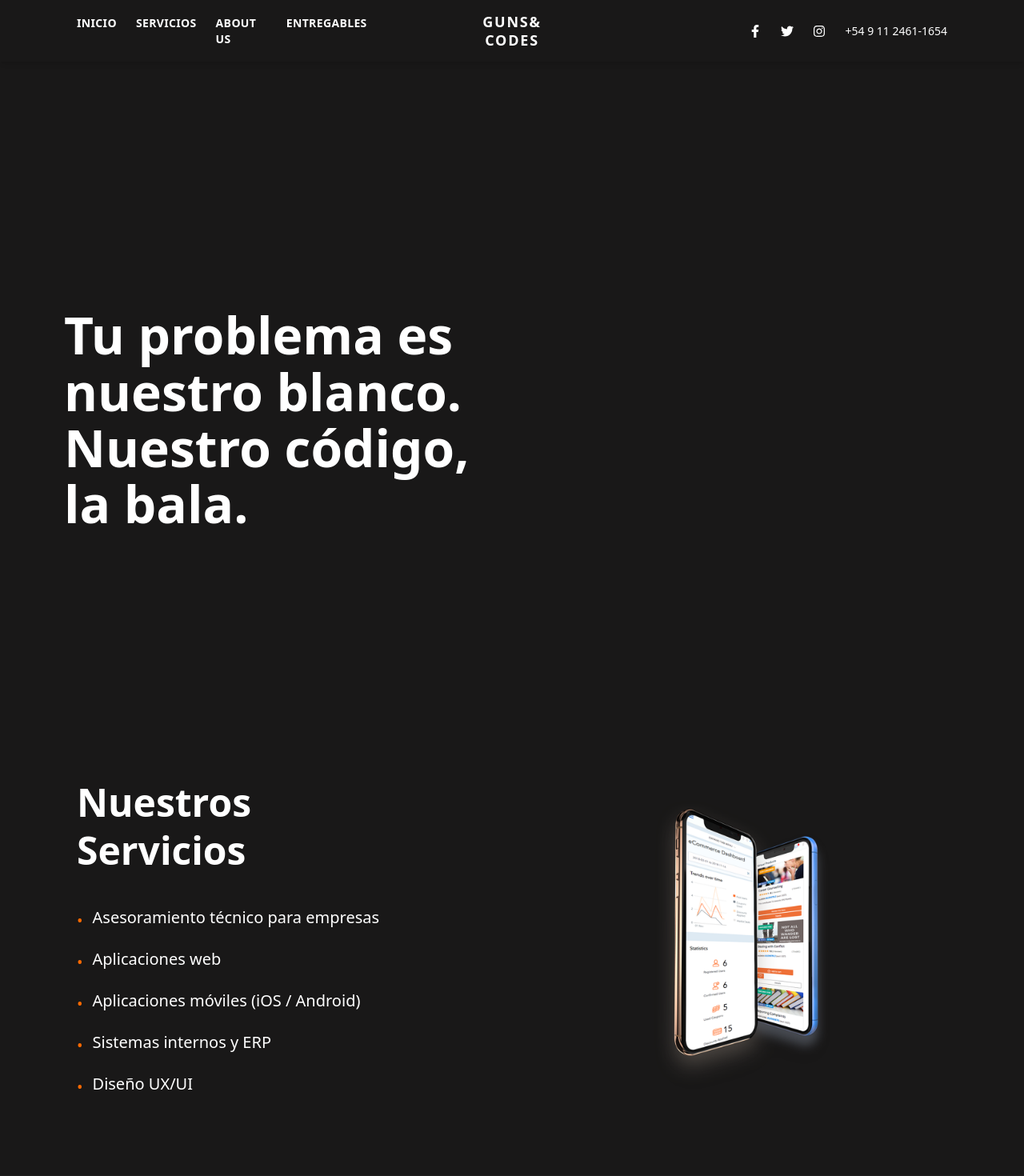
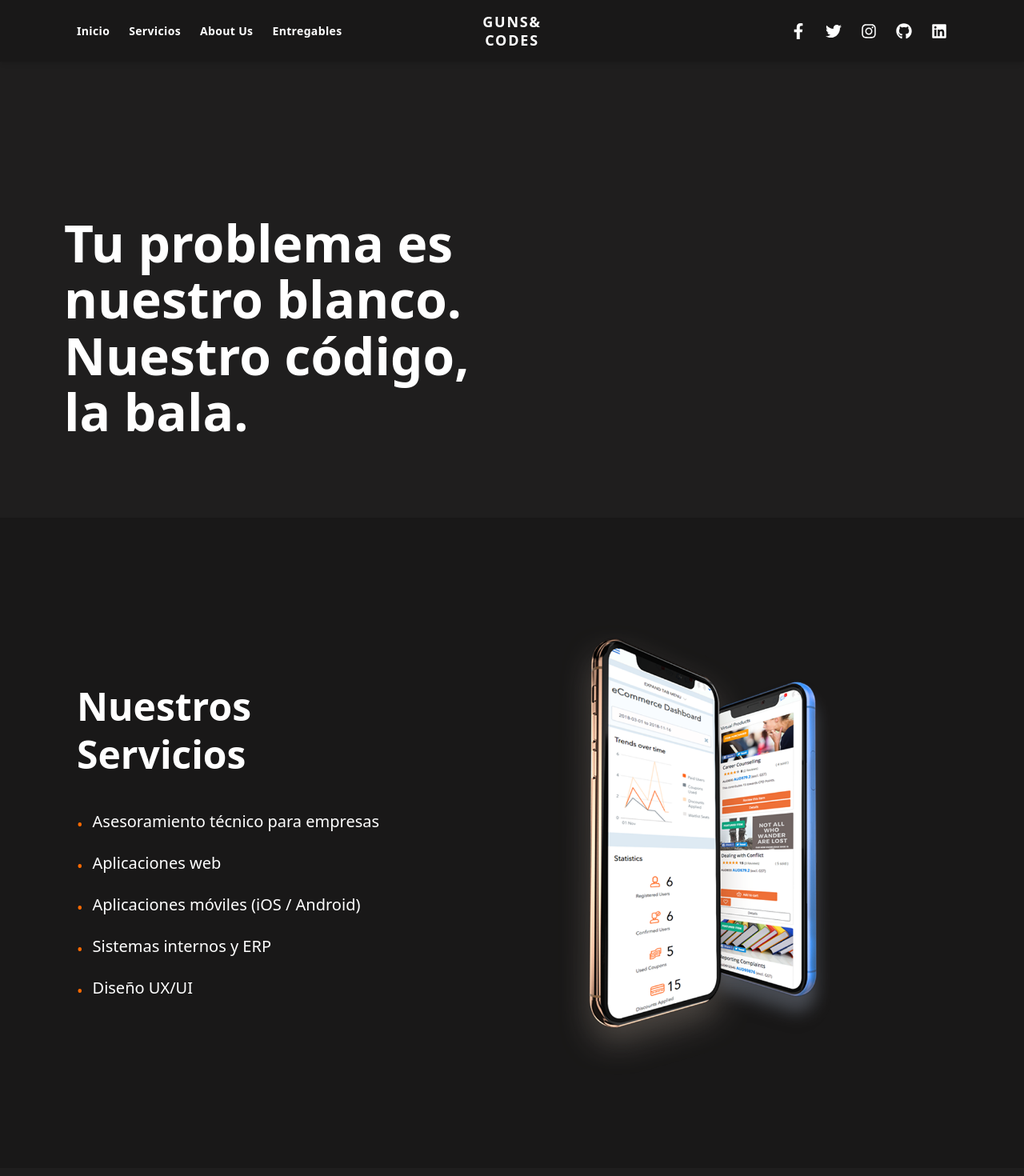
Before and after one commit to ChercolesLucas/GunsAndCodes, a React (Vite) app: page / in a window 1280 px wide. Shown: the top 1470 px of the page at 80% size. Built offline with nearby package versions, Linux system fonts and the light colour scheme.

Commit message:
cambios de css

```diff
--- a/index.html
+++ b/index.html
@@ -3,7 +3,8 @@
   <head>
     <meta charset="UTF-8" />
     <meta name="viewport" content="width=device-width, initial-scale=1.0" />
-    <title>Vite + React</title>
+    <title>Guns & Codes</title>
+    <link rel="icon" type="https://cdn.sstatic.net/Sites/es/img/apple-touch-icon.png?v=7739871010e6">
   </head>
   <body>
     <div id="root"></div>
--- a/src/components/Footer.jsx
+++ b/src/components/Footer.jsx
@@ -1,5 +1,5 @@
 import React from "react";
-import { FaFacebookF, FaTwitter, FaInstagram } from "react-icons/fa";
+import { FaFacebookF, FaTwitter, FaInstagram, FaGithub, FaLinkedin } from "react-icons/fa";
 
 const Footer = () => {
   return (
@@ -26,6 +26,8 @@ const Footer = () => {
           <a href="#" className="hover:text-white transition-all"><FaFacebookF /></a>
           <a href="#" className="hover:text-white transition-all"><FaTwitter /></a>
           <a href="#" className="hover:text-white transition-all"><FaInstagram /></a>
+          <a href="https://github.com/ChercolesLucas/GunsAndCodes" className="hover:text-white transition-all"><FaGithub /></a>
+          <a href="#" className="hover:text-white transition-all"><FaLinkedin/></a>
         </div>
       </div>
 
--- a/src/components/Hero.jsx
+++ b/src/components/Hero.jsx
@@ -4,7 +4,7 @@ const Hero = () => {
   return (
     <section
       id="inicio"
-      className="relative flex flex-col justify-center items-start px-6 md:px-20 pt-32 md:pt-48 pb-24 h-screen bg-[#191818] overflow-hidden"
+      className="relative flex flex-col justify-center items-start px-6 md:px-20 pt-32 md:pt-48 pb-24 bg-[#1f1e1e] overflow-hidden"
     >
 
       {/* Texto */}
--- a/src/components/Navbar.jsx
+++ b/src/components/Navbar.jsx
@@ -1,13 +1,13 @@
 import React from 'react';
 
-import { FaFacebookF, FaTwitter, FaInstagram } from "react-icons/fa";
+import { FaFacebookF, FaTwitter, FaInstagram, FaGithub, FaLinkedin } from "react-icons/fa";
 
 const Navbar = () => {
   return (
     <header className="sticky top-0 z-50 bg-[#191818] flex items-center justify-between px-8 md:px-24 py-4 shadow-md">
 
       <nav className="flex-1">
-        <ul className="flex gap-4 md:gap-6 text-sm font-semibold uppercase tracking-wide justify-start">
+        <ul className="flex gap-4 md:gap-6 text-sm font-semibold  tracking-wide justify-start">
           <li><a href="#inicio" className="hover:text-gray-400 transition-colors duration-300">Inicio</a></li>
           <li><a href="#servicios" className="hover:text-gray-400 transition-colors duration-300">Servicios</a></li>
           <li><a href="#about" className="hover:text-gray-400 transition-colors duration-300">About Us</a></li>
@@ -22,11 +22,12 @@ const Navbar = () => {
         </div>
       </div>
 
-      <div className="flex-1 flex justify-end items-center gap-4 md:gap-6 text-md">
+      <div className="flex-1 flex justify-end items-center gap-4 md:gap-6 text-xl">
         <a href="#" className="hover:text-gray-400 transition-colors duration-300"><FaFacebookF /></a>
         <a href="#" className="hover:text-gray-400 transition-colors duration-300"><FaTwitter /></a>
         <a href="#" className="hover:text-gray-400 transition-colors duration-300"><FaInstagram /></a>
-        <span className="hidden md:inline-block text-sm">+54 9 11 2461-1654</span>
+        <a href="https://github.com/ChercolesLucas/GunsAndCodes" className="hover:text-gray-400 transition-colors duration-300"><FaGithub/></a>
+        <a href="#" className="hover:text-gray-400 transition-colors duration-300"><FaLinkedin /></a>
       </div>
     </header>
   );
--- a/src/components/Services.jsx
+++ b/src/components/Services.jsx
@@ -35,7 +35,7 @@ const Services = () => {
         <img
           src="/Celular.png"
           alt="Aplicaciones móviles"
-          className="max-w-[360px] md:max-w-[380px] drop-shadow-xl"
+          className="max-w-[600px] md:max-w-[600px] drop-shadow-xl"
         />
       </div>
     </section>
```
